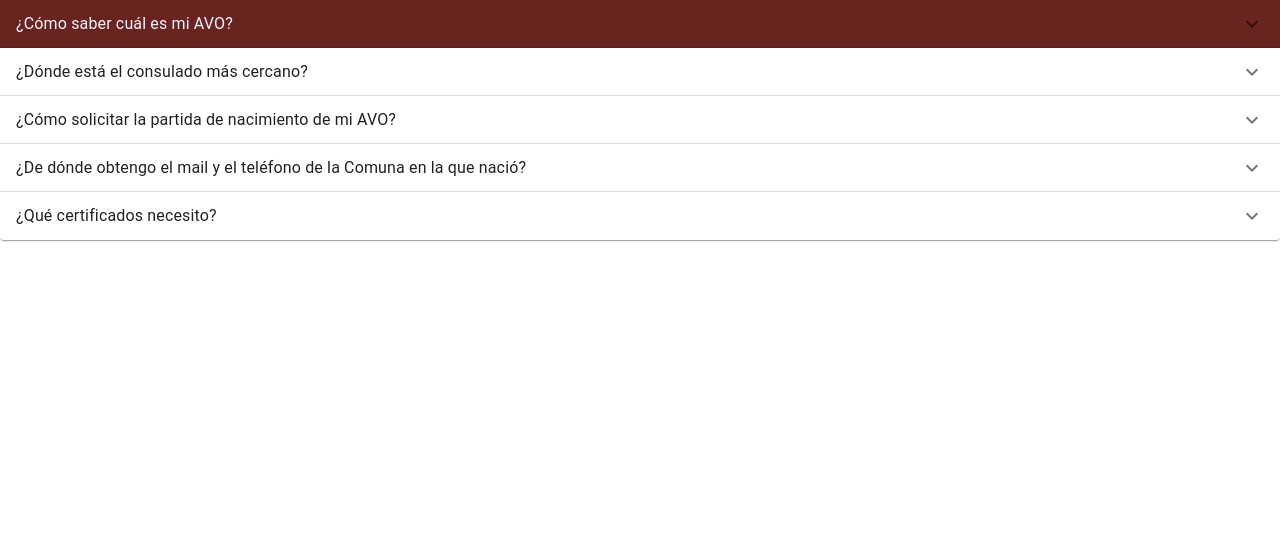
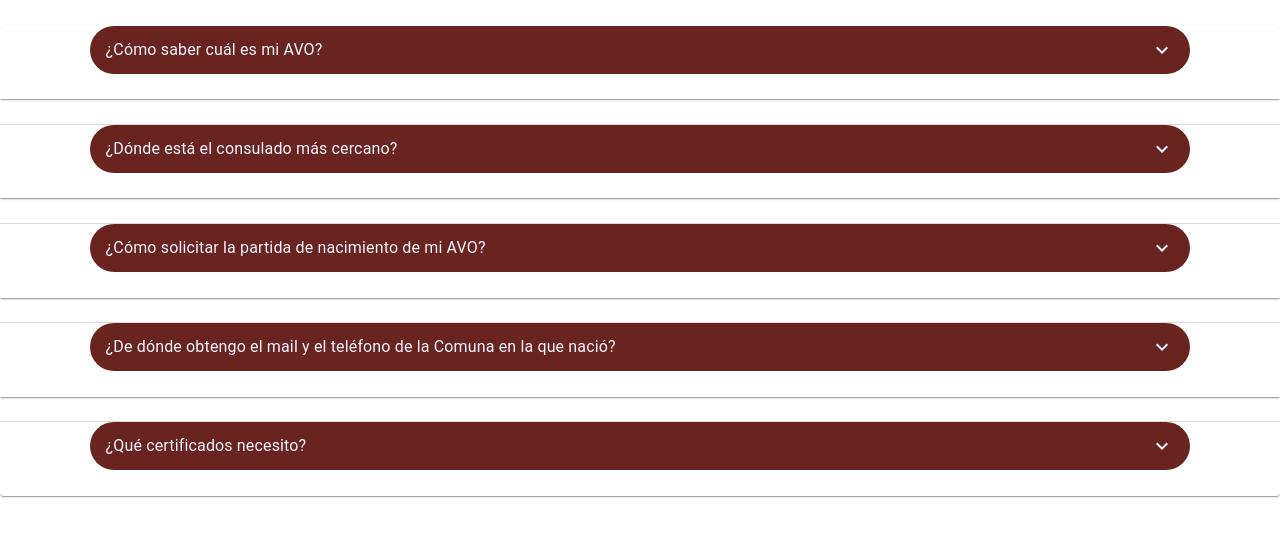
Before and after one commit to FedericoArielLotitto/TramitArte-frontend, a Next.js app: page /preguntas-frecuentes in a window 1280 px wide. Shown: the top 536 px of the page. Built offline with nearby package versions, Linux system fonts and the light colour scheme.

Commit message:
Arreglo de desplegables y agrego el mapa

```diff
--- a/package.json
+++ b/package.json
@@ -19,8 +19,10 @@
     "eslint": "8.41.0",
     "eslint-config-next": "13.4.4",
     "framer-motion": "^10.12.16",
+    "leaflet": "^1.9.4",
     "next": "13.4.4",
     "react": "18.2.0",
-    "react-dom": "18.2.0"
+    "react-dom": "18.2.0",
+    "react-responsive": "^9.0.2"
   }
 }
--- /dev/null
+++ b/src/app/preguntas-frecuentes/map.js
@@ -0,0 +1,27 @@
+import React, { useEffect } from 'react';
+import L from 'leaflet';
+import 'leaflet/dist/leaflet.css';
+
+function Map() {
+  useEffect(() => {
+    const map = L.map('map').setView([-34.603717, -58.468374], 13);
+
+    L.tileLayer('https://{s}.tile.openstreetmap.org/{z}/{x}/{y}.png', {
+      attribution: 'Mapita',
+      maxZoom: 18,
+    }).addTo(map);
+
+    const marker1 = L.marker([-34.6011371, -58.3726603]).addTo(map);
+    const marker2 = L.marker([-34.582208, -58.402466]).addTo(map);
+    const marker3 = L.marker([-34.584394, -58.578618]).addTo(map);
+    const marker4 = L.marker([-34.649641, -58.617490]).addTo(map);
+
+    return () => {
+      map.remove();
+    };
+  }, []);
+
+  return <div id="map" style={{ height: '400px' }}></div>;
+}
+
+export default Map;
--- a/src/app/preguntas-frecuentes/page.js
+++ b/src/app/preguntas-frecuentes/page.js
@@ -8,53 +8,63 @@ import Typography from '@mui/material/Typography';
 import ExpandMoreIcon from '@mui/icons-material/ExpandMore';
 import "./preguntas.css"
 import { ThemeProvider } from '@emotion/react'
-import theme from "@/app/theme"
+import theme from "@/app/theme";
+import Map from './map';
+//import { useMediaQuery } from 'react-responsive';
+
 function PreguntasFrecuentes() {
+  //const isMobile = window.innerWidth <= 768;
+
   return (
-    <div>
+    <div >
       <ThemeProvider theme={theme}>
 
       <Accordion>
-        <AccordionSummary sx={{backgroundColor:"terciario.main" , color:"terciario.contrastText"}}
-          expandIcon={<ExpandMoreIcon />}
+        <AccordionSummary sx={{backgroundColor:"terciario.main" , color:"terciario.contrastText",
+        margin:'2% 7%', justifyContent: 'center', alignItems: 'center', borderRadius:70}}
+          expandIcon={<ExpandMoreIcon sx={{color: "terciario.contrastText"}}/>}
           aria-controls="panel1a-content"
           id="panel1a-header"
         >
           <Typography >¿Cómo saber cuál es mi AVO?</Typography>
         </AccordionSummary>
-        <AccordionDetails>
+        <AccordionDetails sx={{color: "terciario.main", margin:'0% 8%'}}>
           <Typography>
             Podés realizar la búsqueda de tu AVO (antepasado italiano que emigró) en:
-            Family Search
-            Antenati
-            My Heritage
+            <ul>
+              <li><a href="https://www.familysearch.org/">Family Search</a></li>
+              <li><a href="https://antenati.cultura.gov.it/?lang=es">Antenati</a></li>
+              <li><a href="https://www.myheritage.es/">My Heritage</a></li>
+            </ul>
             Una vez terminada la búsqueda, cargá los datos en la sección Etapa 1
           </Typography>
         </AccordionDetails>
-      </Accordion>
+      </Accordion >
       <Accordion>
-        <AccordionSummary
-          expandIcon={<ExpandMoreIcon />}
+        <AccordionSummary sx={{backgroundColor:"terciario.main" , color:"terciario.contrastText",
+        margin:'2% 7%', justifyContent: 'center', alignItems: 'center', borderRadius:70}}
+          expandIcon={<ExpandMoreIcon sx={{color: "terciario.contrastText"}}/>}
           aria-controls="panel2a-content"
           id="panel2a-header"
         >
           <Typography>¿Dónde está el consulado más cercano?</Typography>
         </AccordionSummary>
-        <AccordionDetails>
+        <AccordionDetails sx={{color: "terciario.main", margin:'0% 8%'}}>
           <Typography>
-            Acá iría la geolocalización
+            <Map />
           </Typography>
         </AccordionDetails>
       </Accordion>
       <Accordion>
-        <AccordionSummary
-          expandIcon={<ExpandMoreIcon />}
+        <AccordionSummary sx={{backgroundColor:"terciario.main" , color:"terciario.contrastText",
+        margin:'2% 7%', justifyContent: 'center', alignItems: 'center', borderRadius:70}}
+          expandIcon={<ExpandMoreIcon sx={{color: "terciario.contrastText"}}/>}
           aria-controls="panel3a-content"
           id="panel3a-header"
         >
           <Typography>¿Cómo solicitar la partida de nacimiento de mi AVO?</Typography>
         </AccordionSummary>
-        <AccordionDetails>
+        <AccordionDetails sx={{color: "terciario.main", margin:'0% 8%'}}>
           <Typography>
           Si el avo nació antes de 1861, la partida es de Bautismo y hay que solicitarla en la Parroquia en que nació.
           Si nació después, es de comuna y se solicita en la comuna correspondiente.
@@ -62,30 +72,32 @@ function PreguntasFrecuentes() {
         </AccordionDetails>
       </Accordion>
       <Accordion>
-        <AccordionSummary
-          expandIcon={<ExpandMoreIcon />}
+        <AccordionSummary sx={{backgroundColor:"terciario.main" , color:"terciario.contrastText",
+        margin:'2% 7%', justifyContent: 'center', alignItems: 'center', borderRadius:70}}
+          expandIcon={<ExpandMoreIcon sx={{color: "terciario.contrastText"}}/>}
           aria-controls="panel4a-content"
           id="panel4a-header"
         >
           <Typography>¿De dónde obtengo el mail y el teléfono de la Comuna en la que nació?</Typography>
         </AccordionSummary>
-        <AccordionDetails>
+        <AccordionDetails sx={{color: "terciario.main", margin:'0% 8%'}}>
           <Typography>
           En el sitio oficial de la comuna puede aparecer como:
-          1- Ufficio Anagrafe
-          2- Ufficio di Stato Civile
+          <p>1- Ufficio Anagrafe</p>
+          <p>2- Ufficio di Stato Civile</p>
           </Typography>
         </AccordionDetails>
       </Accordion>
       <Accordion>
-        <AccordionSummary
-          expandIcon={<ExpandMoreIcon />}
+        <AccordionSummary sx={{backgroundColor:"terciario.main" , color:"terciario.contrastText",
+        margin:'2% 7%', justifyContent: 'center', alignItems: 'center', borderRadius:70}}
+          expandIcon={<ExpandMoreIcon sx={{color: "terciario.contrastText"}}/>}
           aria-controls="panel5a-content"
           id="panel5a-header"
         >
           <Typography>¿Qué certificados necesito?</Typography>
         </AccordionSummary>
-        <AccordionDetails>
+        <AccordionDetails sx={{color: "terciario.main", margin:'0% 8%'}}>
           <Typography>
           Necesitás el certificado de nacimiento de tu AVO, y todos los descendientes directos hasta llegar a vos. Si se casó en Italia, deberás tener el certificado de matrimonio.
           </Typography>
```
Also changed, not shown: 1 other file (tests, documents, lock files or other folders).
